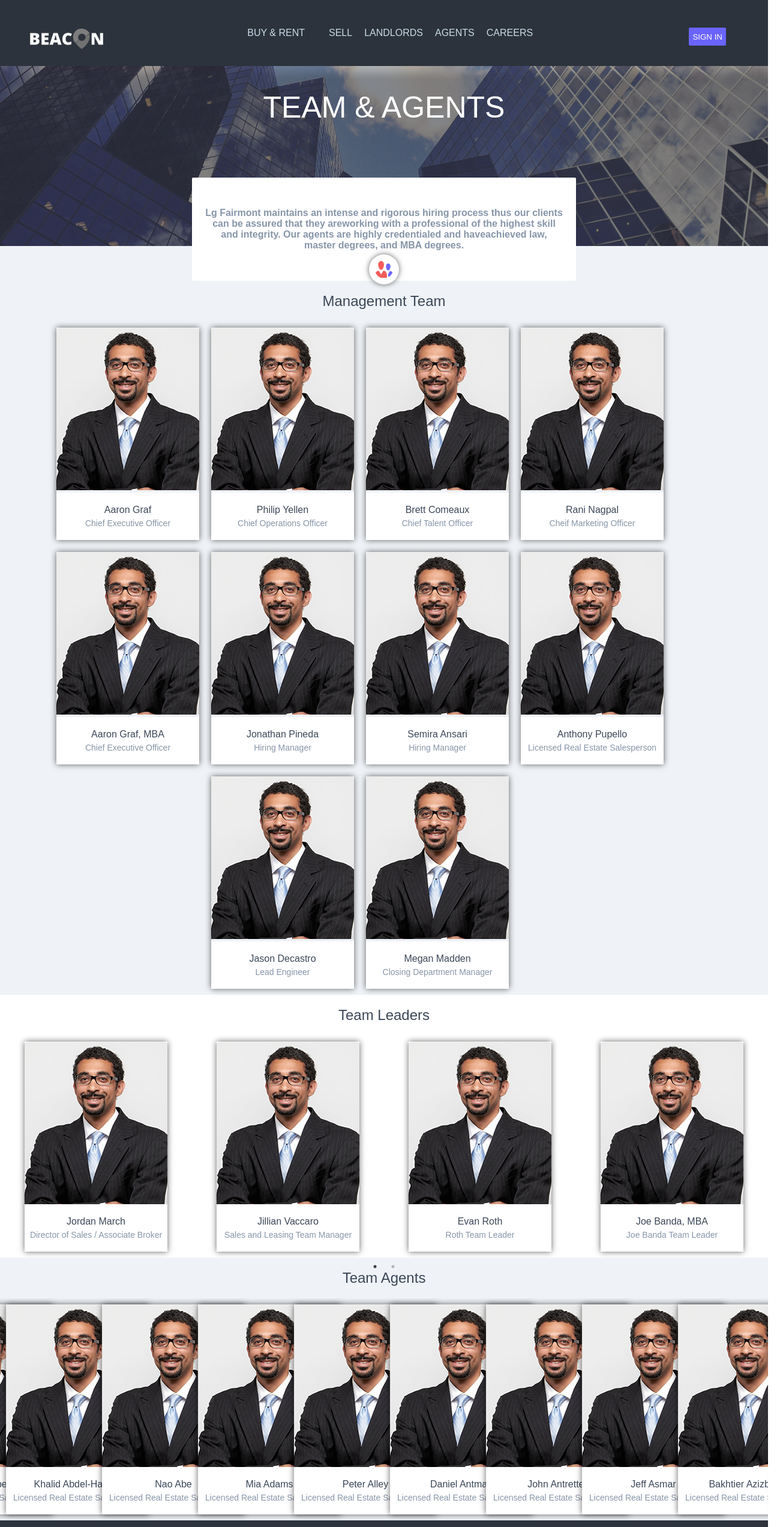
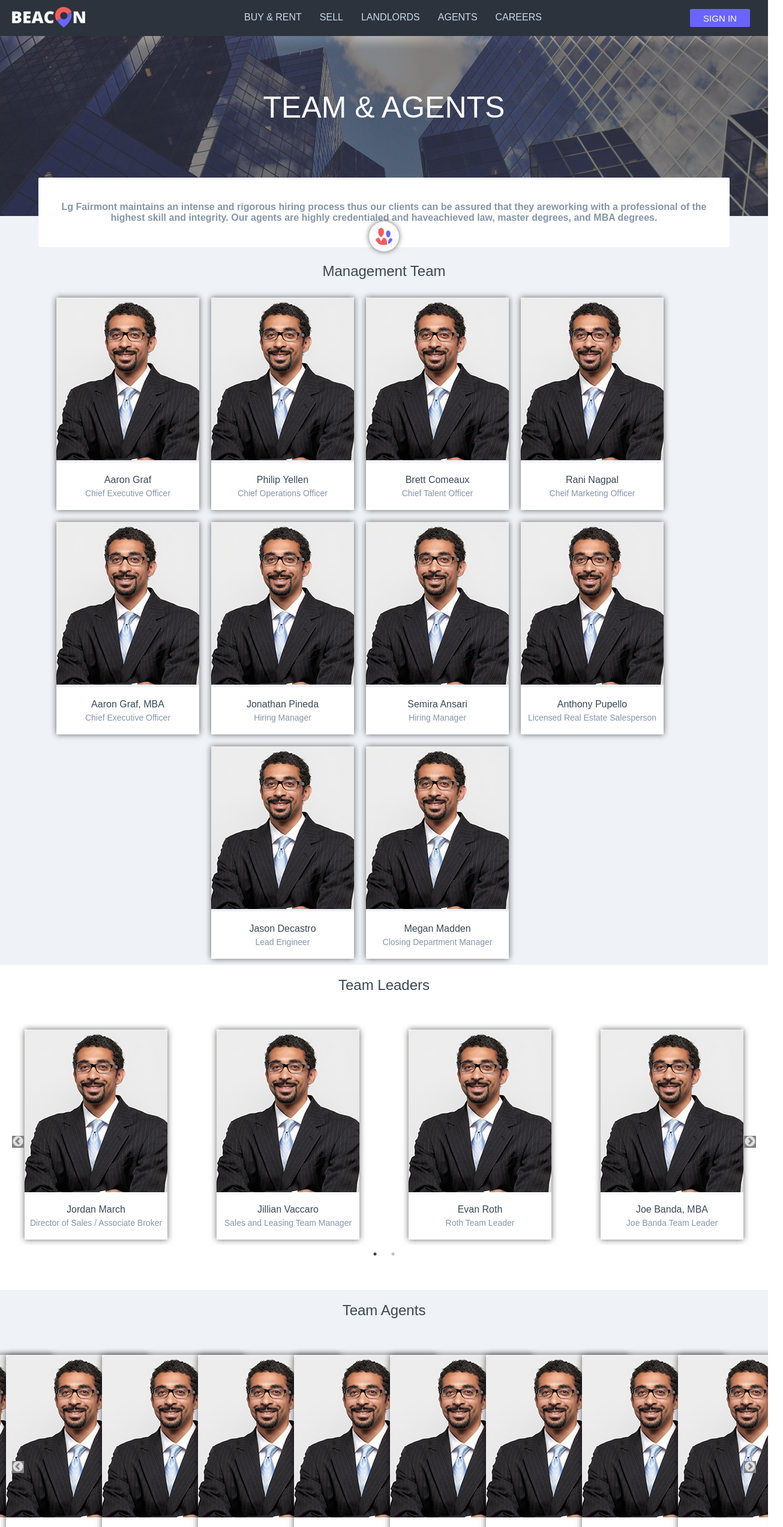
Before and after one commit to pbortnick/lg-challenge, a React (Create React App) app: page / in a window 1280 px wide. Shown: the top 2545 px of the page at 60% size, 1305 px wide, since content can reach past the window. Built offline with nearby package versions, Linux system fonts and the light colour scheme.

Commit message:
header css complete

```diff
--- a/src/App.css
+++ b/src/App.css
@@ -1,7 +1,7 @@
 @import url('https://fonts.googleapis.com/css?family=Lato');
 
 
-.App {
+* {
   text-align: center;
   font-family: "Lato";
 }
@@ -40,12 +40,13 @@ div.learn-more {
     display: none;
     color: #6a64fc;
     font-size: 12px;
+    padding-top: 2px;
 }
 
 .EmployeeCard:hover .learn-more {
     display: block;
 }
 
-.EmployeeCard:hover {
-  padding: 10px;
+.EmployeeCard img:hover {
+  height: 100%;
 }
--- a/src/App.js
+++ b/src/App.js
@@ -1,6 +1,6 @@
 import React, { Component } from 'react';
 import './App.css';
-import Navbar from './components/Navbar';
+import Header from './components/Header';
 import Title from './components/Title';
 import ManagementTeam from './containers/ManagementTeam';
 import LeadersTeam from './containers/LeadersTeam';
@@ -11,7 +11,9 @@ class App extends Component {
   render() {
     return (
       <div className="App">
-        <Navbar />
+        <header>
+          <Header />
+        </header>
         <Title />
         <ManagementTeam />
         <LeadersTeam />
--- /dev/null
+++ b/src/components/Header.js
@@ -0,0 +1,27 @@
+import React from 'react';
+import '../css/header.css';
+import beacon_logo from '../images/beacon_logo.png';
+
+// If active links, would use NavLink from react-router-dom with <NavLink className="NavLink"to="/">
+
+const Header = () => {
+  return (
+    <div className="NavHeader">
+      <div className="HeaderImage">
+        <img src={beacon_logo} alt="beacon_logo" />
+      </div>
+      <div className="SignIn">
+        <button className="sign-in-button">SIGN IN</button>
+      </div>
+      <div className="NavItems">
+        <div className="nav">BUY & RENT</div>
+        <div className="nav">SELL</div>
+        <div className="nav">LANDLORDS</div>
+        <div className="nav">AGENTS</div>
+        <div className="nav">CAREERS</div>
+      </div>
+    </div>
+  );
+}
+
+export default Header;
--- a/src/components/Navbar.js
+++ /dev/null
@@ -1,23 +0,0 @@
-import React from 'react';
-import '../css/navbar.css';
-import beacon_logo from '../images/beacon_logo.png';
-
-// If active links, would use NavLink from react-router-dom with <NavLink className="NavLink"to="/">
-
-const Navbar = () => {
-  return (
-    <div className="Navigation">
-    <ul><li id="inline" className="nav">BUY & RENT</li>
-      <li><img src={beacon_logo} id="inline" className="beacon_logo" alt="beacon_logo" /></li>
-        <li id="inline" className="nav">SELL</li>
-        <li id="inline" className="nav">LANDLORDS</li>
-        <li id="inline" className="nav">AGENTS</li>
-        <li id="inline" className="nav">CAREERS</li>
-        <li><button className="sign-in-button">SIGN IN</button></li>
-
-      </ul>
-    </div>
-  );
-}
-
-export default Navbar;
--- a/src/containers/AgentsTeam.js
+++ b/src/containers/AgentsTeam.js
@@ -78,7 +78,8 @@ class AgentsTeam extends Component {
       dots: true,
       speed: 500,
       slidesToShow: 8,
-      slidesToScroll: 8
+      slidesToScroll: 8,
+      infinite: true
     };
 
     return (
--- a/src/containers/LeadersTeam.js
+++ b/src/containers/LeadersTeam.js
@@ -37,7 +37,8 @@ class LeadersTeam extends Component {
       dots: true,
       speed: 500,
       slidesToShow: 4,
-      slidesToScroll: 4
+      slidesToScroll: 4,
+      infinite: true
     };
 
     return (
--- /dev/null
+++ b/src/css/header.css
@@ -0,0 +1,45 @@
+.NavHeader {
+  background-color: #2c333c;
+  width: 100%;
+  max-width: 3600px;
+  height: 60px;
+  float: none;
+}
+
+.HeaderImage {
+  padding-top: 10px;
+  margin-left: 20px;
+  float: left;
+}
+
+.SignIn {
+  padding-top: 15px;
+  float: right;
+}
+
+.sign-in-button {
+  float: right;
+  margin-right: 30px;
+  background: #6a64fc;
+  border-radius: 2px;
+  border: none;
+  color: white;
+  height: 30px;
+  width: 100px;
+  font-size: 15px;
+}
+
+.NavItems {
+  padding-top: 20px;
+  margin: auto;
+  width: 50%;
+}
+
+.nav {
+  color: #c9dce8;
+  font: bold;
+  display: inline;
+  padding-left: 30px;
+  padding-left: 30px;
+  margin: auto;
+}
--- a/src/css/navbar.css
+++ /dev/null
@@ -1,45 +0,0 @@
-li {
-  display: inline;
-}
-
-ul {
-  margin-right: 60px;
-}
-
-.Navigation {
-  background-color: #2c333c;
-  padding-top: 30px;
-  padding-bottom: 30px;
-  align-items: center;
-}
-
-.beacon_logo {
-  float: left;
-  margin-left: 10px;
-}
-
-li {
-  color: #c9dce8;
-  font: bold;
-  list-style-type: none;
-  margin-left: 10px;
-  margin-right: 10px;
-}
-
-
-.sign-in-button {
-  float: right;
-  background: #6a64fc;
-  border-radius: 2px;
-  border: none;
-  color: white;
-  margin-right: 10px;
-  height: 30px;
-  margin-bottom: 30px;
-}
-/*
-.Navigation{
-  background-color: #2c333c;
-  padding-top: 10px;
-  padding-bottom: 10px;
-} */
--- a/src/css/slick.css
+++ b/src/css/slick.css
@@ -1,18 +1,75 @@
 @import "~slick-carousel/slick/slick.css";
 @import "~slick-carousel/slick/slick-theme.css";
 
+.slick-dots {
+  position:relative;
+  margin: auto;
+  bottom: 0;
+}
+
+.slick-arrow {
+  background-color: grey;
+  color: black;
+}
+
+.slick-arrow:hover {
+  background-color: grey;
+}
+
+.slick-prev {
+  z-index: 100;
+  left: 20px !important;
+}
+.slick-next {
+  z-index: 100;
+  right: 20px !important;
+}
+
+.slick-vertical .slick-slide {
+  height: 180px;
+}
+
 .EmployeeCard {
+  border: 5px solid #fff;
   display: inline-block;
   margin: 10px;
+  border: 0;
 }
-
+.slick-slider {
+  margin: 30px auto 50px;
+}
 .slick-dots {
   margin-left: 0;
 }
-
-li img {
+.slick-thumb {
+  bottom: -45px;
+}
+.slick-thumb li {
+  width: 60px;
+  height: 45px;
+}
+.slick-thumb li img {
   filter: grayscale(100%);
 }
-li.slick-active {
-  filter: grayscale(100%);
+.slick-thumb li.slick-active img {
+  filter: grayscale(0%);
 }
+@media (max-width: 768px) {
+  h3 {
+    font-size: 24px;
+  }
+  .center {
+    margin-left: -40px;
+    margin-right: -40px;
+  }
+  .center .slick-center h3 {
+    color: #e67e22;
+    opacity: 1;
+    transform: scale(1);
+  }
+  .center h3 {
+    opacity: 0.8;
+    transform: scale(0.95);
+    transition: all 300ms ease;
+  }
+}
--- a/src/css/title.css
+++ b/src/css/title.css
@@ -16,7 +16,7 @@
   right:0;
   left:0;
   z-index: 2;
-  color: white;
+  color: #FFFFFF;
   font-size: 50px;
 }
 
@@ -28,13 +28,13 @@
   z-index: 2;
   background: white;
   border-radius: 2px;
-  padding-top: 50px;
-  padding-bottom: 50px;
-  padding-left: 20px;
-  padding-right: 20px;
+  padding-top: 40px;
+  padding-bottom: 40px;
+  padding-left: 15px;
+  padding-right: 15px;
   text-align: center;
-  margin-left: 25%;
-  margin-right: 25%;
+  margin-left: 5%;
+  margin-right: 5%;
   text-align: center;
 }
 
@@ -47,7 +47,7 @@
   height: 50px;
   z-index: 3;
   padding: 10px;
-  top: 10px;
+  top: 5px;
 }
 
 .title-container {
```
Also changed, not shown: src/css/flex.css (+1 -31 lines).
